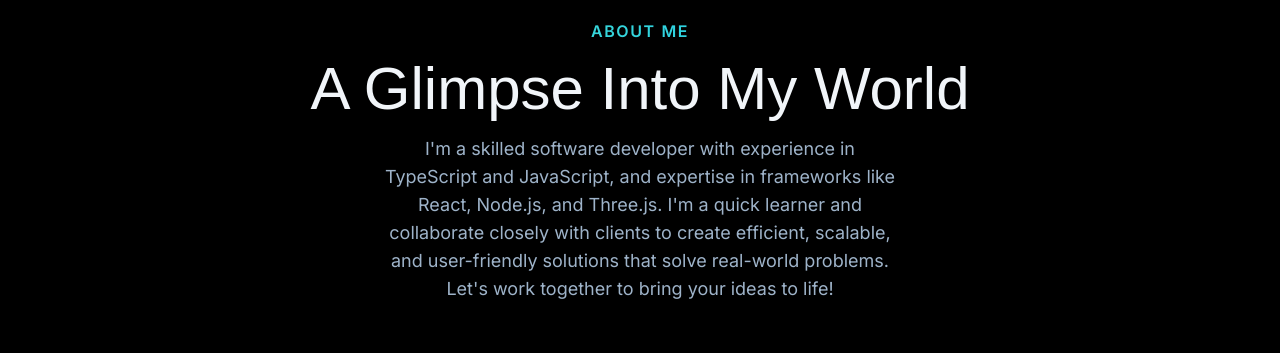
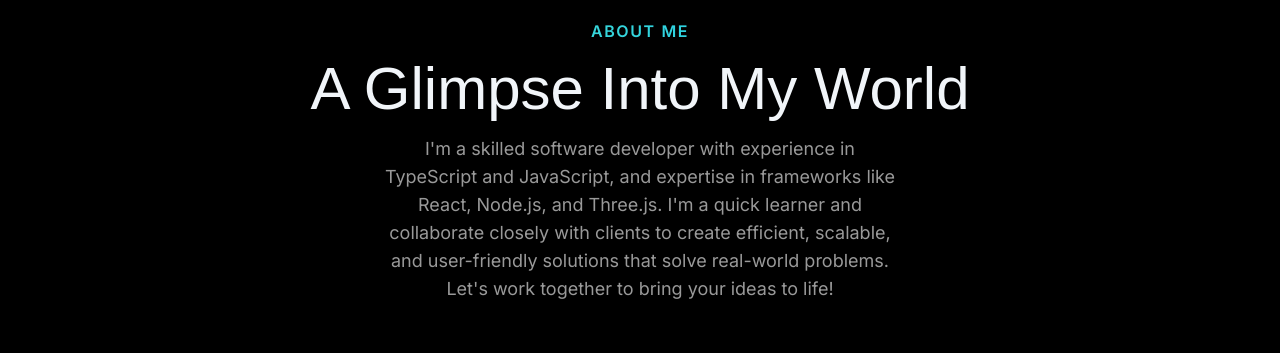
Before and after one commit to rahulrajput34/Portfolio-Website, a Next.js app: page / in a window 1280 px wide. Shown: the part 4820-5173 px from the top of the page. Built offline with nearby package versions, Linux system fonts and the light colour scheme; a web font is replaced by a local one.

Commit message:
fix: change the text color to be consistent with others

```diff
--- a/sections/About.tsx
+++ b/sections/About.tsx
@@ -19,7 +19,7 @@
         <h2 className="mt-4 text-center font-serif text-4xl text-[#f1f5f9] md:text-6xl">
           A Glimpse Into My World
         </h2>
-        <p className="mx-auto mt-4 max-w-lg text-center text-[#9eb3c9] md:text-lg">
+        <p className="mx-auto mt-4 max-w-lg text-center text-white/60 md:text-lg">
           I&apos;m a skilled software developer with experience in TypeScript
           and JavaScript, and expertise in frameworks like React, Node.js, and
           Three.js. I&apos;m a quick learner and collaborate closely with
```
